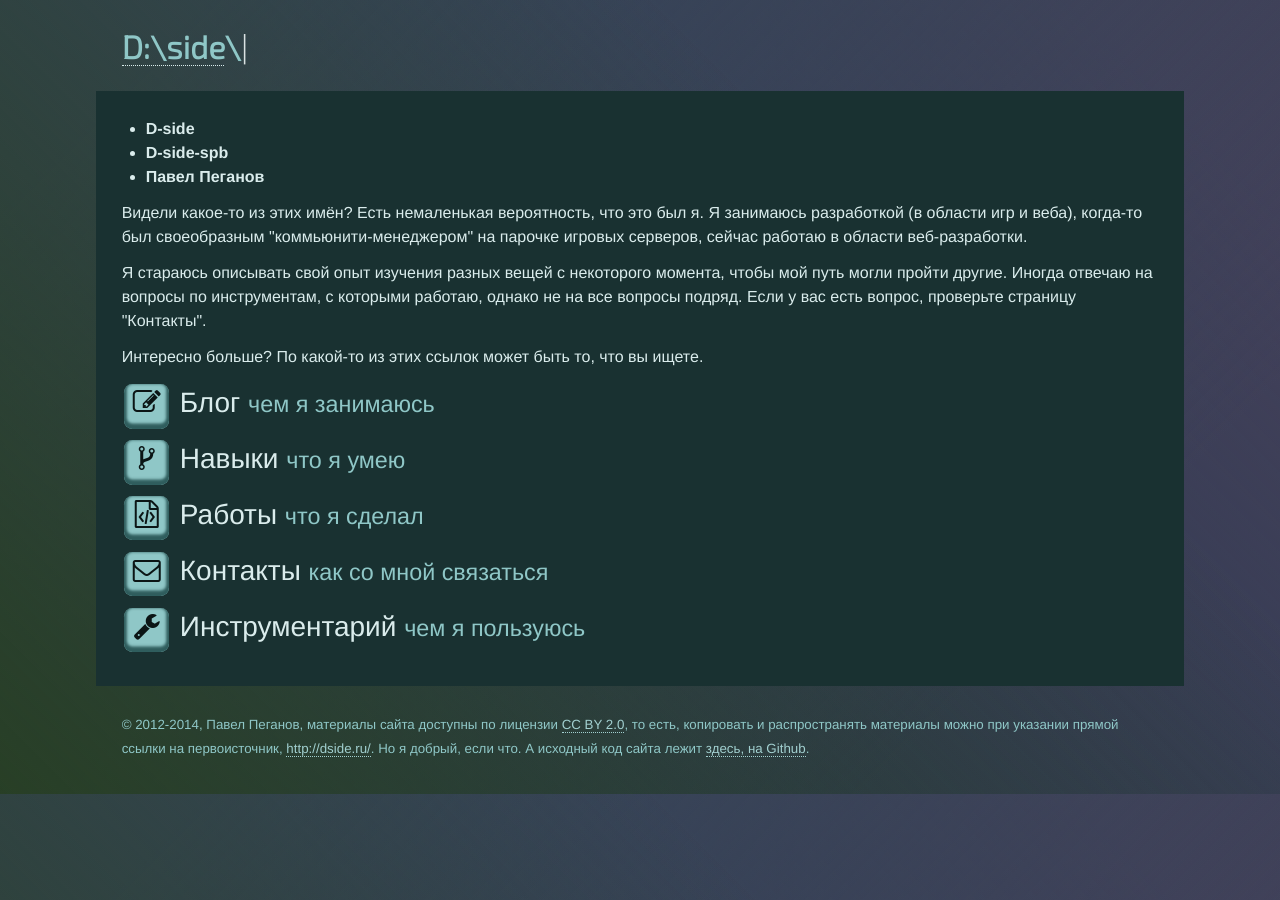
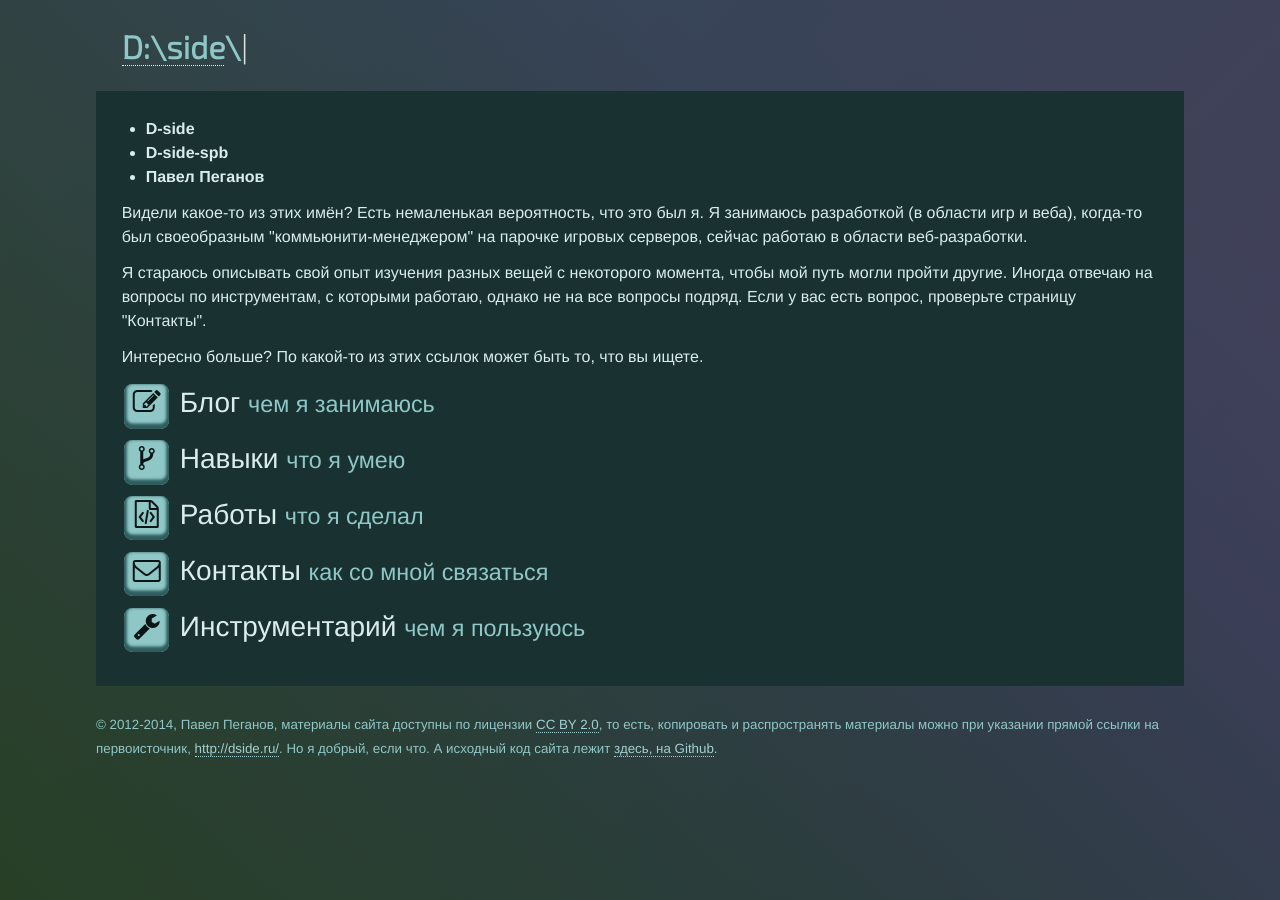
Before and after one commit to D-side/d-side.github.io, a Jekyll site: the page built from index.html, in a window 1280 px wide. Built offline with Jekyll 4.4.1, drawn with Linux system fonts in a browser that asks for light colours.

Commit message:
Background fix, config mods

```diff
--- a/_config.yml
+++ b/_config.yml
@@ -5,5 +5,7 @@ highlighter: pygments
 permalink: /:title/
 paginate: 5
 paginate_path: "/blog/:num/"
-mathjax: true
-lsi: true
+
+kramdown:
+  smart_quotes: lsaquo,rsaquo,laquo,raquo
+  input: GFM
--- a/_layouts/default.html
+++ b/_layouts/default.html
@@ -3,8 +3,10 @@
   {% include head.html %}
 
   <body>
-    <header>{% include header.html %}</header>
-    {{ content }}
+    <div id="wrapper">
+      <header>{% include header.html %}</header>
+      {{ content }}
+    </div>
     <footer>{% include footer.html %}</footer>
   </body>
 </html>
--- a/assets/main.sass
+++ b/assets/main.sass
@@ -42,8 +42,10 @@ $sample: #244
 li.todo
   color: $theme0D
 
+body, html
+  min-height: 100%
+
 body
-  background-color: $theme00
   $contrast: 40
   $grad4: mix($theme08, $theme00, $contrast)
   $grad3: mix($theme0A, $theme00, $contrast)
@@ -51,15 +53,14 @@ body
   $grad1: mix($theme0F, $theme00, $contrast)
   +background-image(linear-gradient(45deg, $grad1 0%, transparent 70%), linear-gradient(135deg, $grad2 10%, transparent 80%), linear-gradient(225deg, $grad3 10%, transparent 80%), linear-gradient(315deg, $grad4 100%, transparent 70%))
   -webkit-font-smoothing: antialiased
+
+#wrapper, footer
   +outer_container
 
 main
   background-color: $theme01
   +pad
   margin-bottom: flex-gutter()
-
-footer
-  margin: flex-gutter()
 
 header
   margin: flex-gutter()
```
